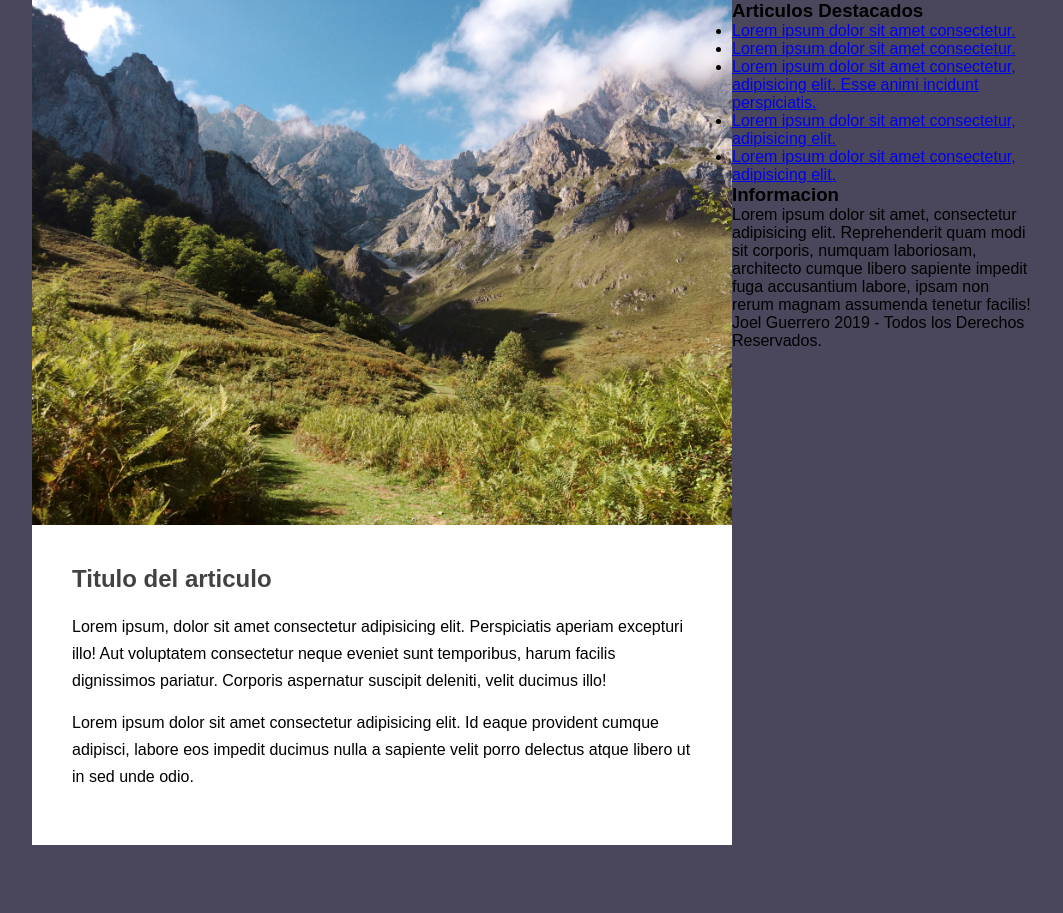
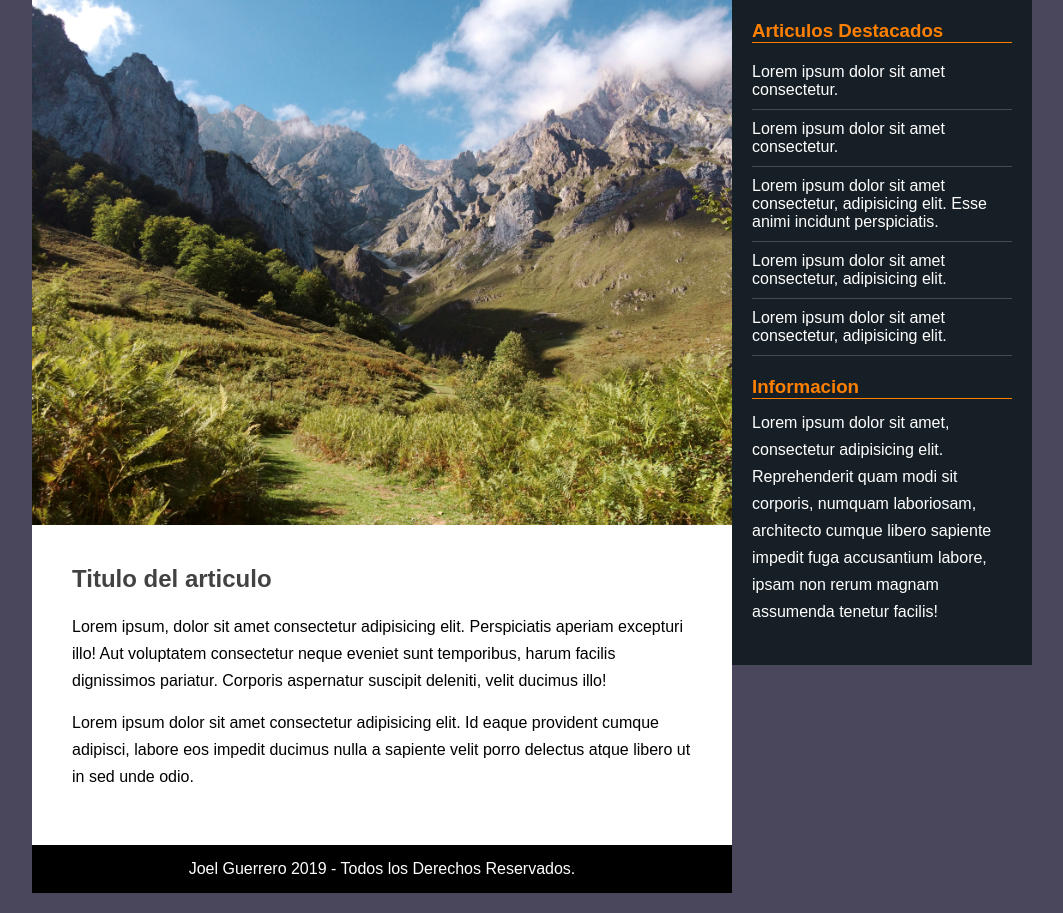
Before and after one commit to jguerrero101314/CursosDise-oWeb, a PHP site: page / in a window 1280 px wide. Shown: the part 68-981 px from the top of the page, without its empty margins (108-1171 px from the left). Before the commit the page ends 913 px from the top, so only its background shows below. Run offline with PHP 8.4, Linux system fonts and the light colour scheme.

Commit message:
105. [PRACTICA] Convirtiendo nuestro Layout a SASS - Estilos del Main, Aside y Footer

```diff
--- a/Practicas/[PRACTICA] Creando un Layout en HTML Sencillo 1.- Header y Contenido Principal/css/_main.scss
+++ b/Practicas/[PRACTICA] Creando un Layout en HTML Sencillo 1.- Header y Contenido Principal/css/_main.scss
@@ -3,27 +3,24 @@
     width: 70%;
     background-color: #fff;
     float: left;
-}
-
-.main .imagen {
+    .imagen {
     width: 100%;
-}
-
-.main .imagen img {
+         img {
              width: 100%;
              vertical-align: top;
             }
-
-.main .posts {
+    }
+    .posts {
         padding: 40px;
-}
-
-.main .posts article h2 {
+         article {
+            h2 {
                  margin-bottom: 20px;
                  color: #424242;
                }
-
-.main .posts article p {
+               p {
                 margin-bottom: 15px;
                 line-height: 27px;
               }
+         }
+    }
+}
--- /dev/null
+++ b/Practicas/[PRACTICA] Creando un Layout en HTML Sencillo 1.- Header y Contenido Principal/css/aside.scss
@@ -0,0 +1,33 @@
+
+aside {
+    width: 30%;
+    background-color: #161f26;
+    padding: 20px;
+    color: #fff;
+    float: left;
+    .widget {
+         margin-bottom: 20px;
+         .titulo {
+            color: #ff8000;
+            border-bottom: 1px solid #ff8000;
+             margin-bottom: 10px;
+        }
+    }
+     ul {
+         list-style: none;
+         li {
+            border-bottom: 1px solid rgba(#fff, 0.2);
+            padding: 10px 0;
+            a {
+                 color: #fff;
+                 text-decoration: none;
+                 &:hover{
+                     color: #88ff88;
+                       }
+                }
+            }
+    }
+     p {
+    line-height: 27px;
+      }
+}
--- a/Practicas/[PRACTICA] Creando un Layout en HTML Sencillo 1.- Header y Contenido Principal/css/estilos.css
+++ b/Practicas/[PRACTICA] Creando un Layout en HTML Sencillo 1.- Header y Contenido Principal/css/estilos.css
@@ -43,23 +43,61 @@ header nav ul li a {
   width: 70%;
   background-color: #fff;
   float: left; }
-
   .main .imagen {
     width: 100%; }
-
     .main .imagen img {
       width: 100%;
       vertical-align: top; }
-
   .main .posts {
     padding: 40px; }
-
     .main .posts article h2 {
       margin-bottom: 20px;
       color: #424242; }
-
     .main .posts article p {
       margin-bottom: 15px;
       line-height: 27px; }
 
+aside {
+  width: 30%;
+  background-color: #161f26;
+  padding: 20px;
+  color: #fff;
+  float: left; }
+  aside .widget {
+    margin-bottom: 20px; }
+    aside .widget .titulo {
+      color: #ff8000;
+      border-bottom: 1px solid #ff8000;
+      margin-bottom: 10px; }
+  aside ul {
+    list-style: none; }
+    aside ul li {
+      border-bottom: 1px solid rgba(255, 255, 255, 0.2);
+      padding: 10px 0; }
+      aside ul li a {
+        color: #fff;
+        text-decoration: none; }
+        aside ul li a:hover {
+          color: #88ff88; }
+  aside p {
+    line-height: 27px; }
+
+footer {
+  width: 70%;
+  clear: both;
+  background-color: #000;
+  color: #fff;
+  padding: 15px 0;
+  text-align: center; }
+
+@media screen and (max-width: 800px) {
+  .main {
+    width: 100%; }
+
+  aside {
+    width: 100%; }
+
+  footer {
+    width: 100%; } }
+
 /*# sourceMappingURL=estilos.css.map */
--- a/Practicas/[PRACTICA] Creando un Layout en HTML Sencillo 1.- Header y Contenido Principal/css/estilos.scss
+++ b/Practicas/[PRACTICA] Creando un Layout en HTML Sencillo 1.- Header y Contenido Principal/css/estilos.scss
@@ -1,3 +1,6 @@
 @import "generales";
 @import "header";
 @import "main";
+@import "aside";
+@import "footer";
+@import "mediaQueries";
--- /dev/null
+++ b/Practicas/[PRACTICA] Creando un Layout en HTML Sencillo 1.- Header y Contenido Principal/css/footer.scss
@@ -0,0 +1,8 @@
+footer {
+    width: 70%;
+    clear: both;
+    background-color: #000;
+    color: #fff;
+    padding: 15px 0;
+    text-align: center;
+}
--- /dev/null
+++ b/Practicas/[PRACTICA] Creando un Layout en HTML Sencillo 1.- Header y Contenido Principal/css/mediaQueries.scss
@@ -0,0 +1,11 @@
+@media screen and (max-width:800px) {
+    .main {
+        width: 100%;
+    }
+    aside {
+        width: 100%;
+    }
+    footer {
+        width: 100%;
+    }
+}
```
Also changed, not shown: 1 other file. Lines whose indentation alone changed are shown as unchanged.
